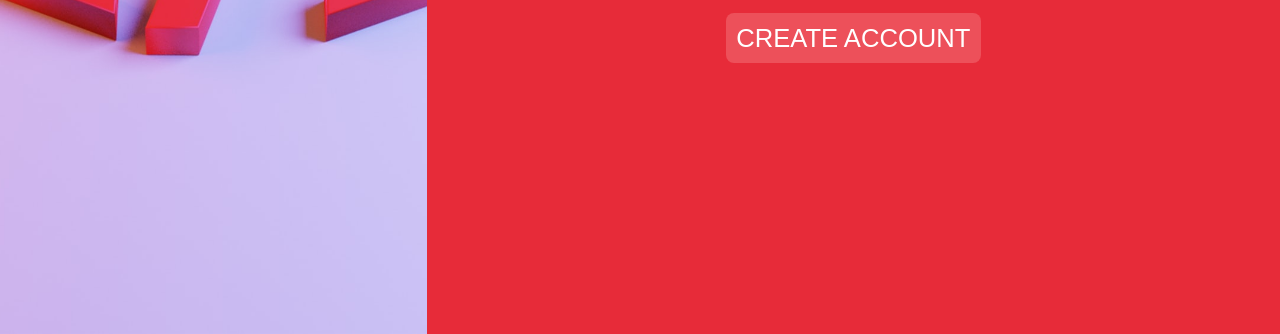
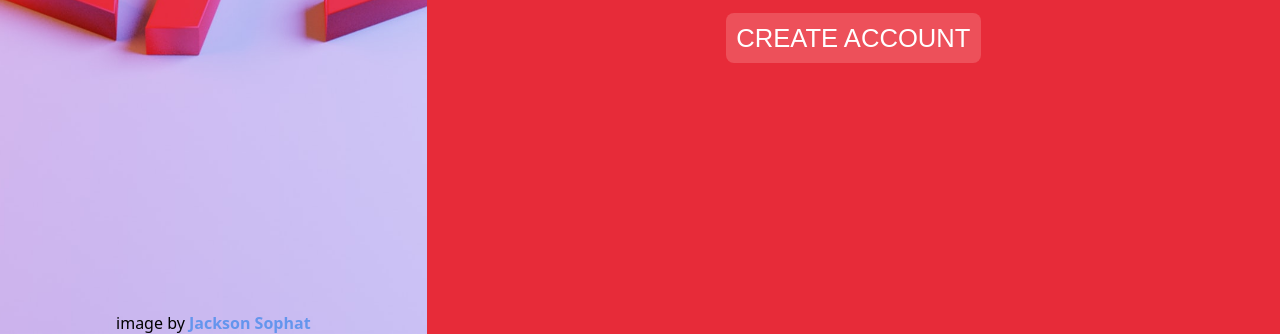
Before and after one commit to CharleyGordon/Form, a website: page index.html in a window 1280 px wide. Shown: the part 466-800 px from the top of the page. Drawn offline with Linux system fonts and the light colour scheme.

Commit message:
"end" modifications

```diff
--- a/index.html
+++ b/index.html
@@ -16,6 +16,10 @@
           <p>sign in now to start your frontend journey!</p>
         </div>
         <img src="jackson-sophat-_t-l5FFH8VA-unsplash.jpg" alt="" />
+        <span class="credit" data-absolute
+          >image by
+          <a href="https://unsplash.com/photos/_t-l5FFH8VA">Jackson Sophat</a>
+        </span>
       </aside>
       <form action="" data-subdisplay data-align-items="center">
         <fieldset class="register" data-grid>
--- a/style.css
+++ b/style.css
@@ -64,7 +64,12 @@ img {
   height: 100%;
   object-fit: cover;
 }
+a {
+  font-weight: 700;
+  color: cornflowerblue;
 
+  text-decoration: inherit;
+}
 button[type="submit"] {
   font-size: 1.6rem;
   justify-self: center;
@@ -93,6 +98,9 @@ form {
 h1 {
   text-transform: capitalize;
   font-size: 2.4em;
+}
+.credit {
+  place-self: end center;
 }
 .cta,
 [class*="input"]:not(:focus-within) > label {
```
